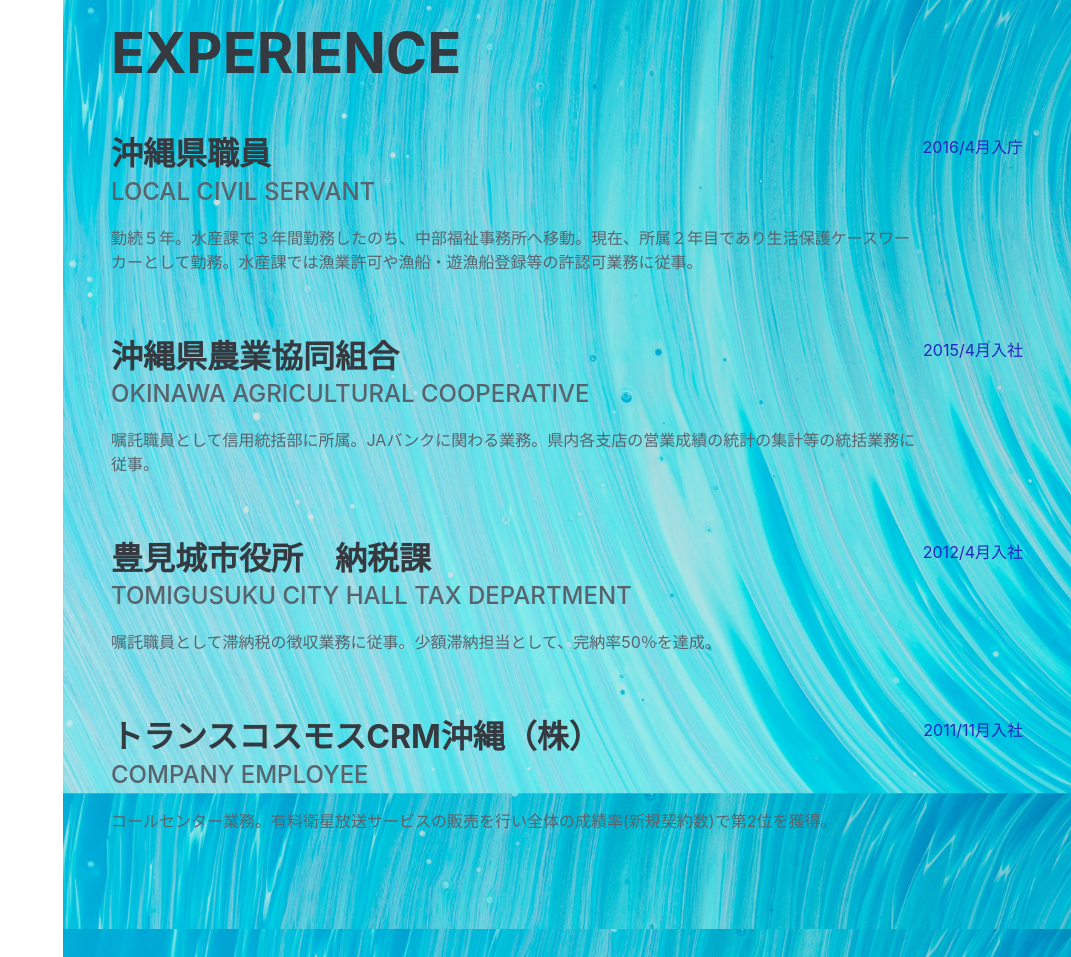
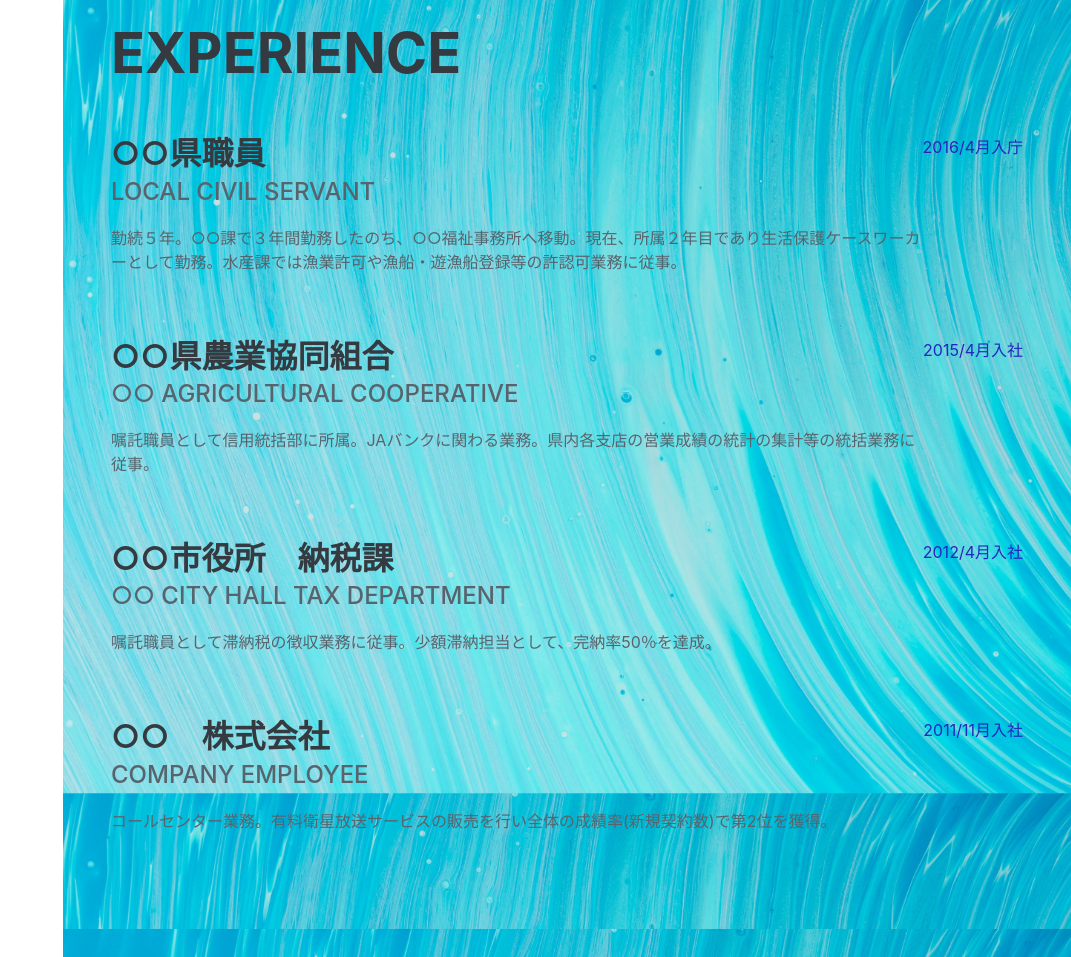
Before and after one commit to aratai-2023/mysite, a plain HTML site: page index.html in a window 1280 px wide. Shown: the part 860-1817 px from the top of the page, without its empty margins (209-1280 px from the left). Drawn offline with nearby package versions, Linux system fonts and the light colour scheme; a web font is replaced by a local one.

Commit message:
Changing profile text

```diff
--- a/index.html
+++ b/index.html
@@ -107,7 +107,7 @@
             <a href="mailto:○○○@mail.com">email:○○○@mail.com</a>
           </div>
           <p class="lead mb-5">
-            勤続５年目の沖縄県職員です。配属は水産課→中部福祉事務所となっており、現在は生活保護ケースワーカーとして勤務しています。R2/2月に第二子が誕生し、育児休業中。自分で稼げる能力を身に付けたいと思い、プログラミングを学び始めました。目指せ、フリーランス！
+            勤続５年目の○○県職員です。配属は○○課→○○福祉事務所となっており、現在は生活保護ケースワーカーとして勤務しています。R2/2月に第二子が誕生し、育児休業中。自分で稼げる能力を身に付けたいと思い、プログラミングを学び始めました。目指せ、フリーランス！
           </p>
           <div class="social-icons">
             <a
@@ -146,10 +146,10 @@
             class="d-flex flex-column flex-md-row justify-content-between mb-5"
           >
             <div class="flex-grow-1">
-              <h3 class="mb-0">沖縄県職員</h3>
+              <h3 class="mb-0">○○県職員</h3>
               <div class="subheading mb-3">Local civil servant</div>
               <p>
-                勤続５年。水産課で３年間勤務したのち、中部福祉事務所へ移動。現在、所属２年目であり生活保護ケースワーカーとして勤務。水産課では漁業許可や漁船・遊漁船登録等の許認可業務に従事。
+                勤続５年。○○課で３年間勤務したのち、○○福祉事務所へ移動。現在、所属２年目であり生活保護ケースワーカーとして勤務。水産課では漁業許可や漁船・遊漁船登録等の許認可業務に従事。
               </p>
             </div>
             <div class="flex-shrink-0">
@@ -160,9 +160,9 @@
             class="d-flex flex-column flex-md-row justify-content-between mb-5"
           >
             <div class="flex-grow-1">
-              <h3 class="mb-0">沖縄県農業協同組合</h3>
+              <h3 class="mb-0">○○県農業協同組合</h3>
               <div class="subheading mb-3">
-                Okinawa Agricultural Cooperative
+                ○○ Agricultural Cooperative
               </div>
               <p>
                 嘱託職員として信用統括部に所属。JAバンクに関わる業務。県内各支店の営業成績の統計の集計等の統括業務に従事。
@@ -176,9 +176,9 @@
             class="d-flex flex-column flex-md-row justify-content-between mb-5"
           >
             <div class="flex-grow-1">
-              <h3 class="mb-0">豊見城市役所　納税課</h3>
+              <h3 class="mb-0">○○市役所　納税課</h3>
               <div class="subheading mb-3">
-                tomigusuku city hall Tax department
+                ○○ city hall Tax department
               </div>
               <p>
                 嘱託職員として滞納税の徴収業務に従事。少額滞納担当として、完納率50％を達成。
@@ -190,7 +190,7 @@
           </div>
           <div class="d-flex flex-column flex-md-row justify-content-between">
             <div class="flex-grow-1">
-              <h3 class="mb-0">トランスコスモスCRM沖縄（株）</h3>
+              <h3 class="mb-0">○○　株式会社</h3>
               <div class="subheading mb-3">company employee</div>
               <p>
                 コールセンター業務。有料衛星放送サービスの販売を行い全体の成績率(新規契約数)で第2位を獲得。
```
